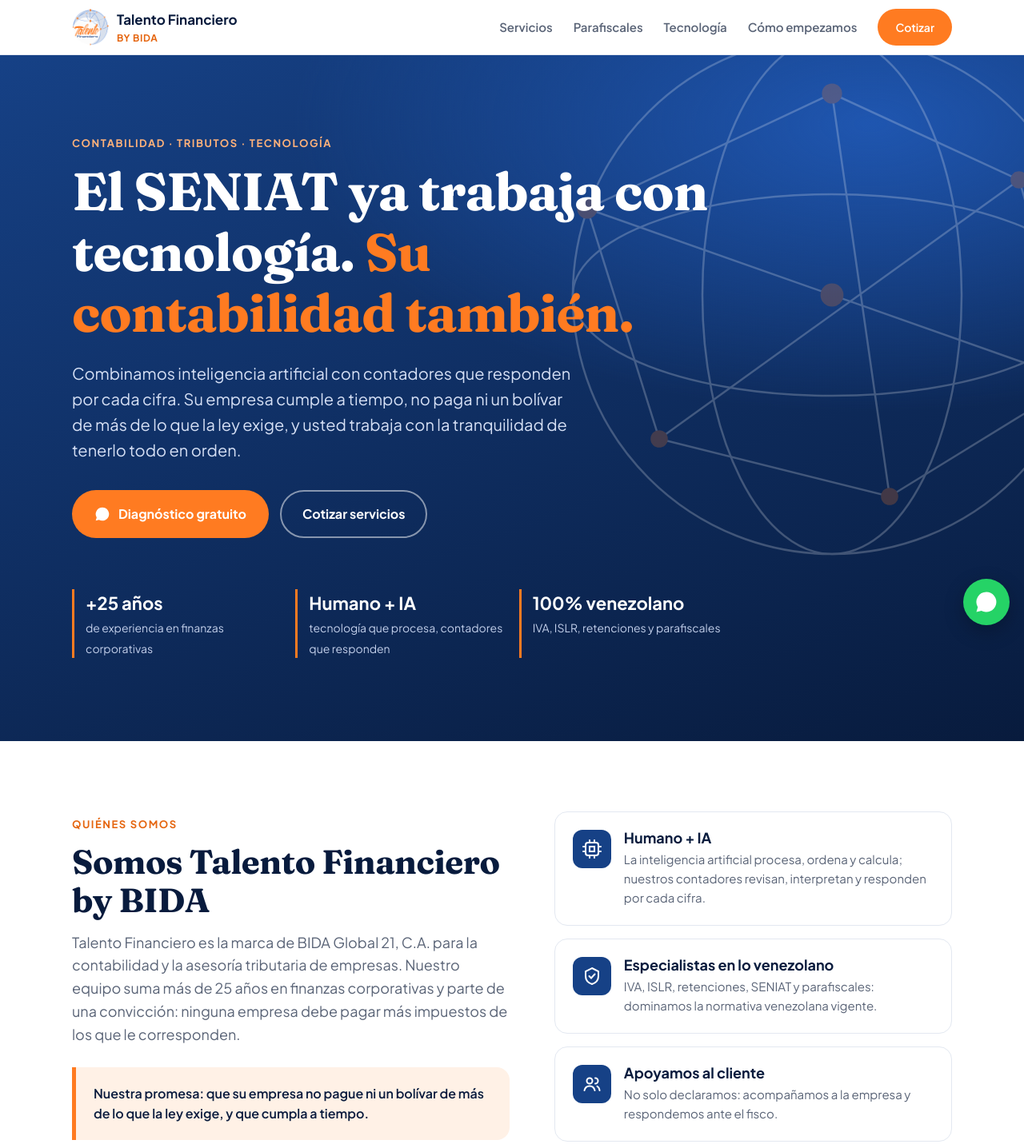
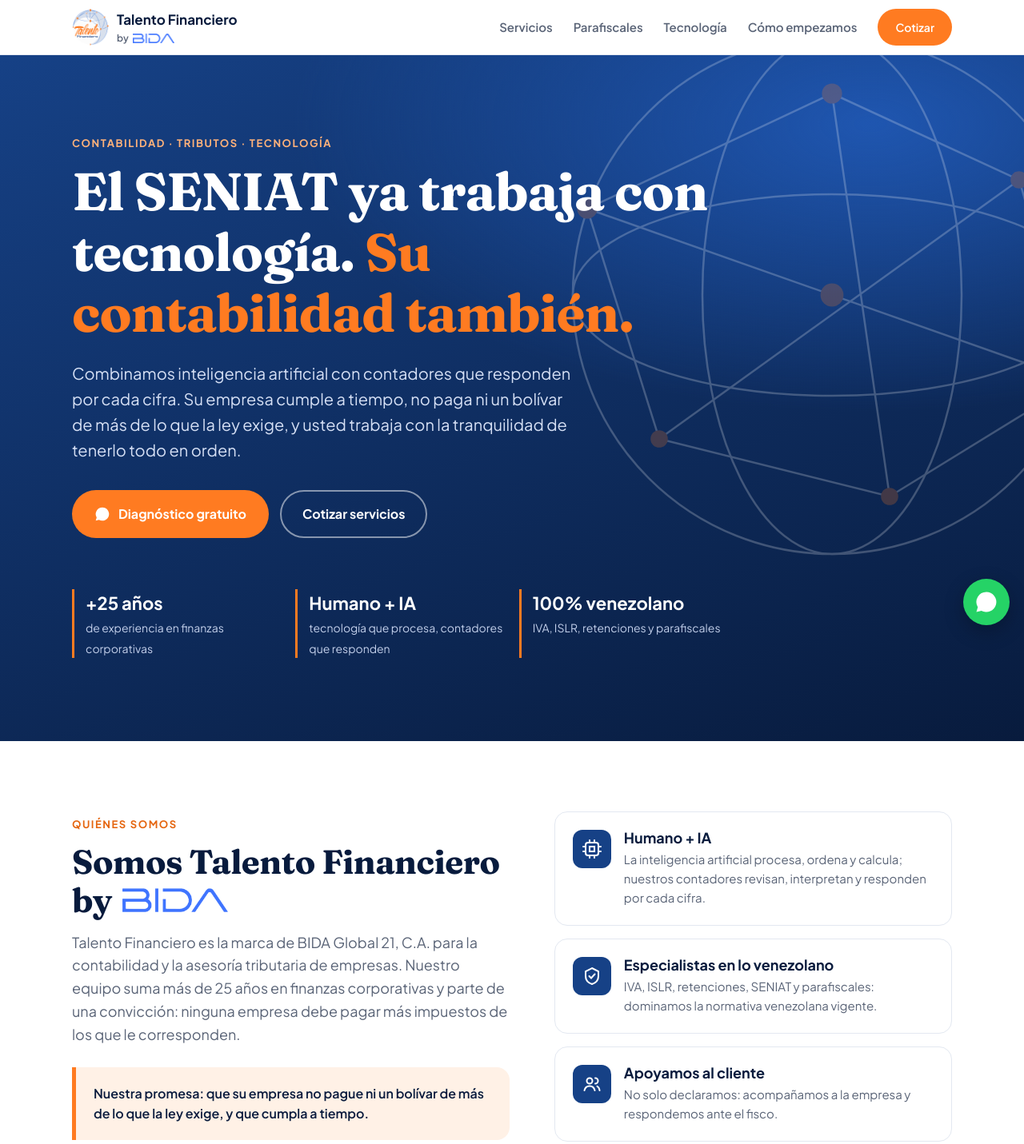
Before and after one commit to anadonnella/talentofinanciero, a plain HTML site: page index.html in a window 1280 px wide. Shown: the top 1431 px of the page at 80% size. Drawn offline with Linux system fonts and the light colour scheme.

Commit message:
Usar logo de BIDA en lugar del texto
Co-Authored-By: Claude Opus 5.5 <noreply@anthropic.com>
Claude-Session: https://claude.ai/code/session_016bC3n2sC1g3gyMCFnkPXr9

```diff
--- a/index.html
+++ b/index.html
@@ -45,7 +45,10 @@ nav .wrap{display:flex;align-items:center;justify-content:space-between;height:6
 .brand{display:flex;align-items:center;gap:10px;text-decoration:none}
 .brand img{width:46px;height:46px}
 .brand b{font-size:17px;color:var(--navy-dd)}
-.brand small{display:block;font-size:12px;color:var(--orange-d);font-weight:700;letter-spacing:.06em}
+.brand small{display:flex;align-items:center;gap:5px;font-size:12px;color:var(--muted);font-weight:600}
+.brand small img{height:12px;width:auto}
+.bida-inline{height:.72em;width:auto;display:inline-block;vertical-align:baseline;margin-left:.12em}
+.eyebrow img{height:11px;width:auto;display:inline-block;vertical-align:-1px;margin-left:4px}
 .navlinks{display:flex;gap:26px;align-items:center}
 .navlinks a{text-decoration:none;font-weight:600;font-size:15px;color:var(--muted)}
 .navlinks a:hover{color:var(--navy)}
@@ -171,7 +174,7 @@ footer a:hover{color:var(--orange)}
 
 <nav>
   <div class="wrap">
-    <a class="brand" href="#inicio"><img src="assets/logo-tf.png" alt="Logo Talento Financiero"><span><b>Talento Financiero</b><small>BY BIDA</small></span></a>
+    <a class="brand" href="#inicio"><img src="assets/logo-tf.png" alt="Logo Talento Financiero"><span><b>Talento Financiero</b><small>by <img src="assets/logo-bida.png" alt="BIDA"></small></span></a>
     <div class="navlinks">
       <a href="#servicios">Servicios</a>
       <a href="#parafiscales">Parafiscales</a>
@@ -210,7 +213,7 @@ footer a:hover{color:var(--orange)}
   <div class="wrap about-grid">
     <div>
       <span class="eyebrow">Quiénes somos</span>
-      <h2>Somos Talento Financiero by BIDA</h2>
+      <h2>Somos Talento Financiero by <img class="bida-inline" src="assets/logo-bida.png" alt="BIDA"></h2>
       <p class="lead">Talento Financiero es la marca de BIDA Global 21, C.A. para la contabilidad y la asesoría tributaria de empresas. Nuestro equipo suma más de 25 años en finanzas corporativas y parte de una convicción: ninguna empresa debe pagar más impuestos de los que le corresponden.</p>
       <div class="promise">Nuestra promesa: que su empresa no pague ni un bolívar de más de lo que la ley exige, y que cumpla a tiempo.</div>
     </div>
@@ -288,7 +291,7 @@ footer a:hover{color:var(--orange)}
 
 <section class="soft tech" id="tecnologia">
   <div class="wrap">
-    <span class="eyebrow">Tecnología junto a BIDA</span>
+    <span class="eyebrow">Tecnología junto a <img src="assets/logo-bida.png" alt="BIDA"></span>
     <h2>Herramientas que ponen su empresa al ritmo del fisco digital</h2>
     <p class="lead">Se cotizan según el tamaño y las necesidades de cada empresa.</p>
     <div class="cards">
@@ -394,7 +397,7 @@ footer a:hover{color:var(--orange)}
 <footer>
   <div class="wrap">
     <div class="fgrid">
-      <a class="brand" href="#inicio"><img src="assets/logo-tf.png" alt="" style="background:#fff;border-radius:50%"><span><b>Talento Financiero</b><small>BY BIDA</small></span></a>
+      <a class="brand" href="#inicio"><img src="assets/logo-tf.png" alt="" style="background:#fff;border-radius:50%"><span><b>Talento Financiero</b><small style="color:#b9c6e2">by <img src="assets/logo-bida-blanco.png" alt="BIDA"></small></span></a>
       <div class="fcontact">
         <a href="https://wa.me/584242557764" target="_blank" rel="noopener">WhatsApp: +58 424 255 7764</a>
         <a href="mailto:talentofinancieroglobal@gmail.com">talentofinancieroglobal@gmail.com</a>
```
Also changed, not shown: assets/logo-bida-blanco.png (added), assets/logo-bida.png (added).
